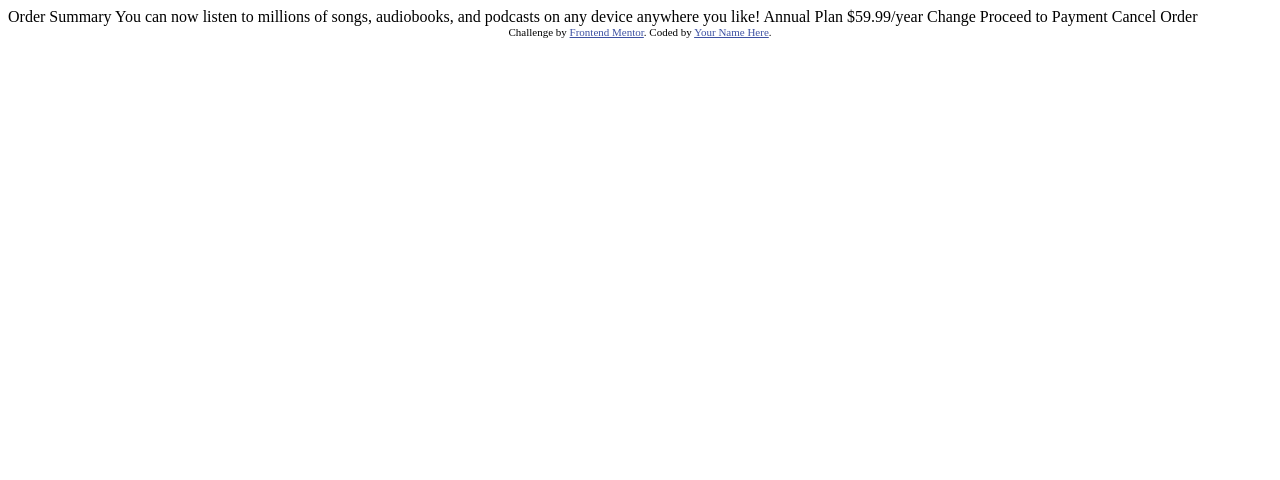
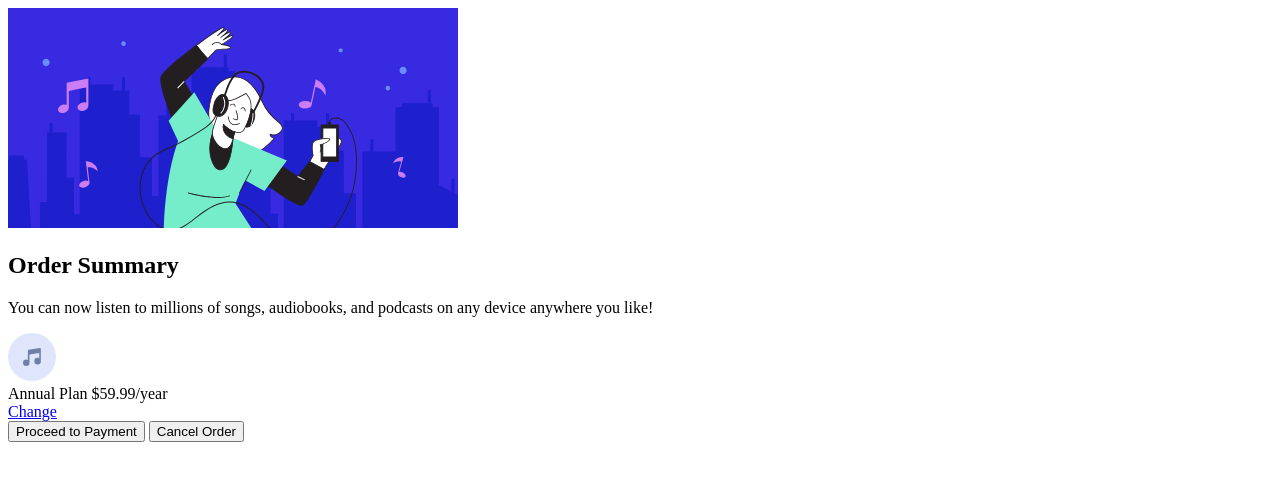
Before and after one commit to JoelCarrillo58/Tp-order-sumary, a plain HTML site: page index.html in a window 1280 px wide. Drawn offline with Linux system fonts and the light colour scheme.

Commit message:
estructura de elementos en index.html

```diff
--- /dev/null
+++ b/css/style.css
@@ -0,0 +1,7 @@
+.attribution {
+    font-size: 11px;
+    text-align: center;
+}
+.attribution a {
+     color: hsl(228, 45%, 44%);
+}
--- a/index.html
+++ b/index.html
@@ -5,33 +5,42 @@
   <meta name="viewport" content="width=device-width, initial-scale=1.0"> <!-- displays site properly based on user's device -->
 
   <link rel="icon" type="image/png" sizes="32x32" href="./images/favicon-32x32.png">
+  <link rel="stylesheet" href="./css/style.css">
 
-  <title>Frontend Mentor | Order summary card</title>
+  <title>Order summary card</title>
 
   <!-- Feel free to remove these styles or customise in your own stylesheet 👍 -->
-  <style>
-    .attribution { font-size: 11px; text-align: center; }
-    .attribution a { color: hsl(228, 45%, 44%); }
-  </style>
+
 </head>
 <body>
+  <article>
+    <header>
+      <img src="./images/illustration-hero.svg" alt="hero de niña escuchando musica">
+    </header>
+    <main>
+      <h1>Order Summary</h1>
+      <p>You can now listen to millions of songs, audiobooks, and podcasts on any
+        device anywhere you like!</p>
+      <section class="plan">
+        <div>
+          <img src="./images/icon-music.svg" alt="">
+        </div>
+        <div>
+          <span>Annual Plan</span>
+          <span>$59.99/year</span>
+        </div>
+        <div>
+          <a href="/">Change</a>
+        </div>
+      </section>
+      <section>
+        <button>Proceed to Payment</button>
+        <button>Cancel Order</button>
+      </section>
+    </main>
 
-  Order Summary
+  </article>
 
-  You can now listen to millions of songs, audiobooks, and podcasts on any
-  device anywhere you like!
 
-  Annual Plan
-  $59.99/year
-
-  Change
-
-  Proceed to Payment
-  Cancel Order
-
-  <div class="attribution">
-    Challenge by <a href="https://www.frontendmentor.io?ref=challenge" target="_blank">Frontend Mentor</a>.
-    Coded by <a href="#">Your Name Here</a>.
-  </div>
 </body>
 </html>
```
